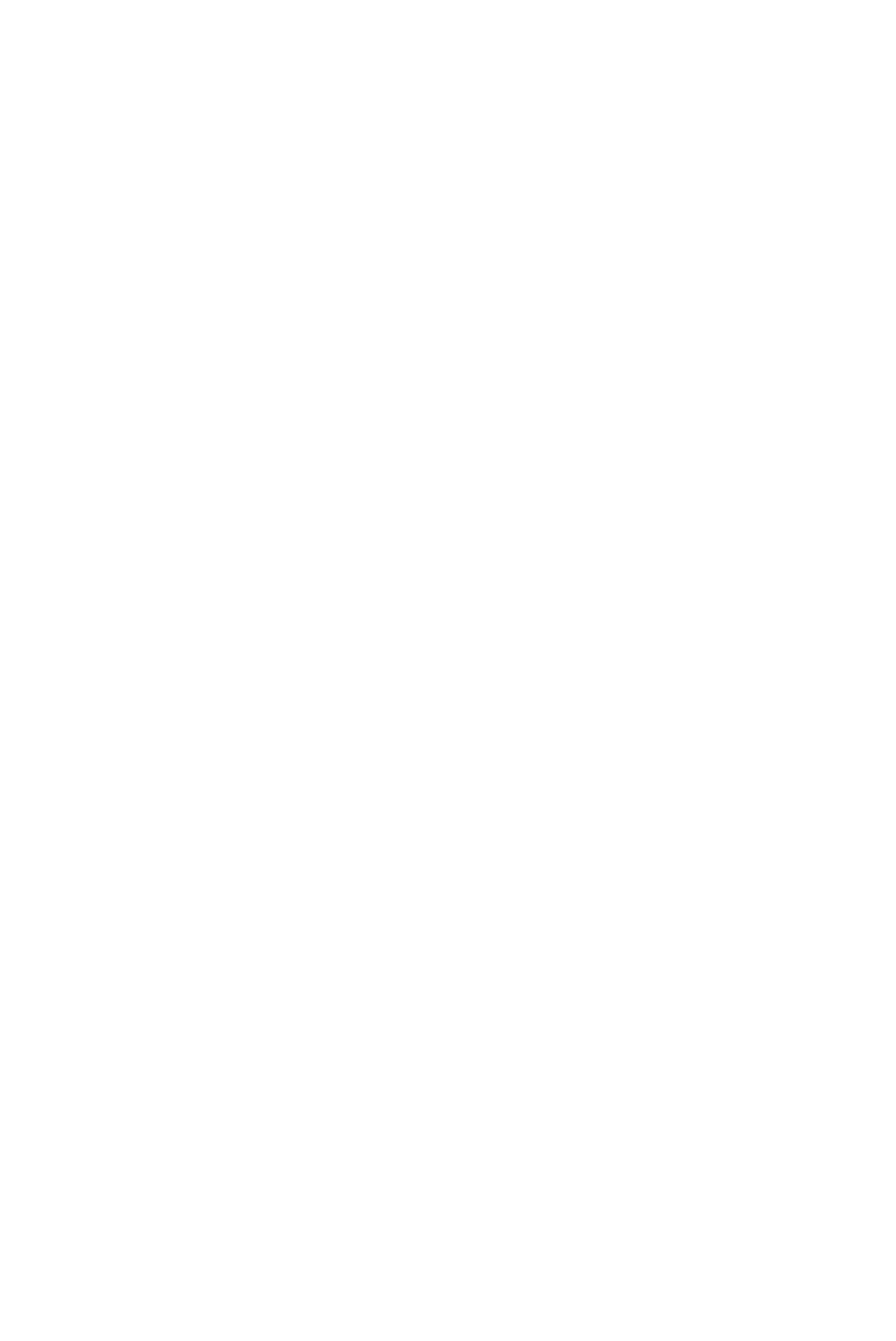
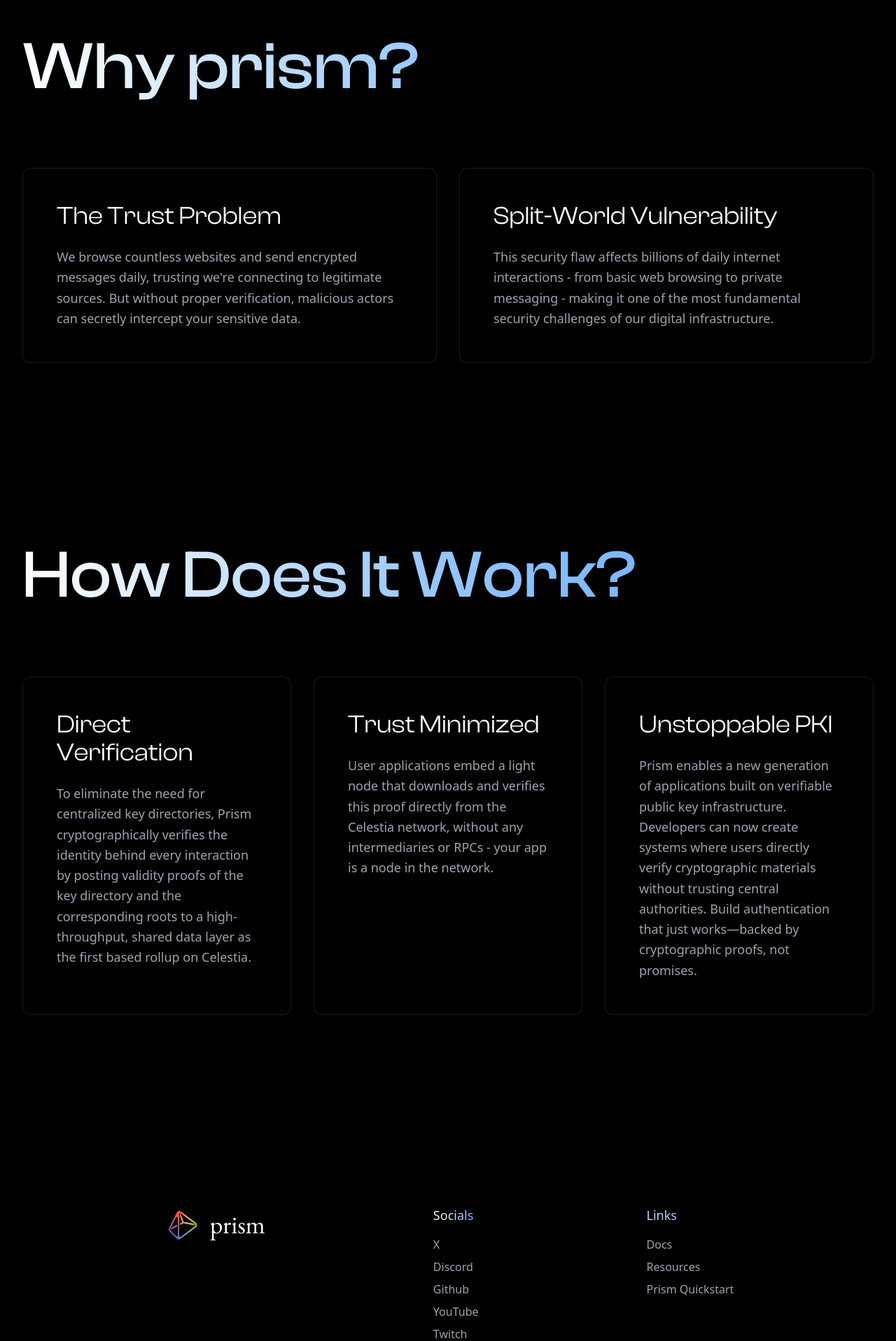
Before and after one commit to deltadevsde/prism-frontend2, a Next.js app: page / in a window 1280 px wide. Shown: the part 880-2797 px from the top of the page at 70% size. Before the commit the page ends 800 px from the top, so only its background shows below. Built offline with nearby package versions, Linux system fonts and the light colour scheme.

Commit message:
fix: first merge conflicts

```diff
--- /dev/null
+++ b/src/app/components/Footer.tsx
@@ -0,0 +1,85 @@
+"use client";
+
+import Image from "next/image";
+import Link from "next/link";
+
+const Footer = () => {
+  return (
+    <footer className="w-full bg-black/30 px-6 pt-16 pb-4 mt-20">
+      <div className="max-w-[1400px] flex mx-auto justify-center">
+        <div className="flex space-x-60 items-start">
+          <div className="flex items-center gap-3">
+            <Image
+              width={56}
+              height={56}
+              src="/prism_color.svg"
+              alt="prism logo"
+            />
+            <span className="text-white font-serif text-4xl">prism</span>
+          </div>
+
+          <div>
+		  	<h3 className="text-transparent bg-clip-text bg-gradient-to-r from-white via-blue-200 to-blue-400 font-medium text-lg mb-4">
+				Socials
+			</h3>
+            <ul className="space-y-2">
+              <li>
+                <Link href="#" className="text-gray-400 hover:text-white transition-colors">
+                  X
+                </Link>
+              </li>
+              <li>
+                <Link href="#" className="text-gray-400 hover:text-white transition-colors">
+                  Discord
+                </Link>
+              </li>
+              <li>
+                <Link href="#" className="text-gray-400 hover:text-white transition-colors">
+                  Github
+                </Link>
+              </li>
+              <li>
+                <Link href="#" className="text-gray-400 hover:text-white transition-colors">
+                  YouTube
+                </Link>
+              </li>
+              <li>
+                <Link href="#" className="text-gray-400 hover:text-white transition-colors">
+                  Twitch
+                </Link>
+              </li>
+            </ul>
+          </div>
+
+          <div>
+		  	<h3 className="text-transparent bg-clip-text bg-gradient-to-r from-blue-200 via-blue-300 to-blue-400 font-medium text-lg mb-4">
+				Links
+			</h3>
+            <ul className="space-y-2">
+              <li>
+                <Link href="#" className="text-gray-400 hover:text-white transition-colors">
+                  Docs
+                </Link>
+              </li>
+              <li>
+                <Link href="#" className="text-gray-400 hover:text-white transition-colors">
+                  Resources
+                </Link>
+              </li>
+              <li>
+                <Link href="#" className="text-gray-400 hover:text-white transition-colors">
+                  Prism Quickstart
+                </Link>
+              </li>
+            </ul>
+          </div>
+        </div>
+      </div>
+        <div className="mt-16 text-gray-400 text-sm">
+          © 2024, Prism Inc - All rights reserved.
+        </div>
+    </footer>
+  );
+};
+
+export default Footer;
--- /dev/null
+++ b/src/app/components/GridComponents.tsx
@@ -0,0 +1,71 @@
+"use client";
+
+import React from 'react';
+
+interface FeatureCardProps {
+  icon?: React.ReactNode;
+  title: string;
+  description: string;
+}
+
+const FeatureCard = ({ icon, title, description }: FeatureCardProps) => (
+  <div className="bg-black/30 backdrop-blur-sm border border-white/10 rounded-xl p-12 hover:bg-black/40 transition-all duration-300">
+    {icon && (
+      <div className="mb-8 inline-block bg-black/20 p-4 rounded-xl border border-white/10">
+        {icon}
+      </div>
+    )}
+    <h3 className="text-4xl font-display text-white mb-6">{title}</h3>
+    <p className="text-gray-400 text-lg leading-relaxed">{description}</p>
+  </div>
+);
+
+const WhyPrism = () => {
+  return (
+    <section id="why" className="w-full px-8 py-32">
+      <div className="mx-auto">
+        <h2 className="text-8xl font-medium text-transparent bg-clip-text bg-gradient-to-r from-white via-blue-300 to-blue-400 font-display mb-24 text-left">
+          Why prism?
+        </h2>
+        <div className="grid grid-cols-1 md:grid-cols-2 gap-8">
+          <FeatureCard
+            title="The Trust Problem"
+            description="We browse countless websites and send encrypted messages daily, trusting we're connecting to legitimate sources. But without proper verification, malicious actors can secretly intercept your sensitive data."
+          />
+          <FeatureCard
+            title="Split-World Vulnerability"
+            description="This security flaw affects billions of daily internet interactions - from basic web browsing to private messaging - making it one of the most fundamental security challenges of our digital infrastructure."
+          />
+        </div>
+      </div>
+    </section>
+  );
+};
+
+const HowItWorks = () => {
+  return (
+    <section id="how" className="w-full px-8 py-32">
+      <div className="mx-auto">
+        <h2 className="text-8xl font-medium text-transparent bg-clip-text bg-gradient-to-r from-white via-blue-300 to-blue-400 font-display mb-24 text-left">
+          How Does It Work?
+        </h2>
+        <div className="grid grid-cols-1 md:grid-cols-3 gap-8">
+          <FeatureCard
+            title="Direct Verification"
+            description="To eliminate the need for centralized key directories, Prism cryptographically verifies the identity behind every interaction by posting validity proofs of the key directory and the corresponding roots to a high-throughput, shared data layer as the first based rollup on Celestia."
+          />
+          <FeatureCard
+            title="Trust Minimized"
+            description="User applications embed a light node that downloads and verifies this proof directly from the Celestia network, without any intermediaries or RPCs - your app is a node in the network."
+          />
+          <FeatureCard
+            title="Unstoppable PKI"
+            description="Prism enables a new generation of applications built on verifiable public key infrastructure. Developers can now create systems where users directly verify cryptographic materials without trusting central authorities. Build authentication that just works—backed by cryptographic proofs, not promises."
+          />
+        </div>
+      </div>
+    </section>
+  );
+};
+
+export { WhyPrism, HowItWorks };
--- /dev/null
+++ b/src/app/components/MouseFollower.tsx
@@ -0,0 +1,59 @@
+"use client";
+
+import { useState, useEffect } from 'react';
+
+const MouseFollower = () => {
+  const [position, setPosition] = useState({ x: 0, y: 0 });
+  const [isVisible, setIsVisible] = useState(false);
+
+  useEffect(() => {
+    let timeoutId: NodeJS.Timeout;
+
+    const handleMouseMove = (e: globalThis.MouseEvent) => {
+      // Clear any existing timeout
+      clearTimeout(timeoutId);
+      setIsVisible(true);
+
+      // Add some smoothing by using requestAnimationFrame
+      requestAnimationFrame(() => {
+        setPosition({
+          x: e.clientX - 2,
+          y: e.clientY - 2,
+        });
+      });
+
+      // Hide the dot if theres no movement after 1s
+      timeoutId = setTimeout(() => {
+        setIsVisible(false);
+      }, 1000);
+    };
+
+    const handleMouseLeave = () => {
+      setIsVisible(false);
+    };
+
+    window.addEventListener('mousemove', handleMouseMove);
+    window.addEventListener('mouseleave', handleMouseLeave);
+
+    return () => {
+      window.removeEventListener('mousemove', handleMouseMove);
+      window.removeEventListener('mouseleave', handleMouseLeave);
+      clearTimeout(timeoutId);
+    };
+  }, []);
+
+  return (
+    <div
+      className={`fixed pointer-events-none w-2 h-2 rounded-full bg-blue-300 transition-all duration-300 ease-out
+                ${isVisible ? 'opacity-100 scale-100' : 'opacity-0 scale-0'}`}
+      style={{
+        transform: `translate(${position.x}px, ${position.y}px)`,
+		top: 0,
+		left: 0,
+        boxShadow: '0 0 20px 4px rgba(147, 197, 253, 0.3)',
+      }}
+    />
+  );
+};
+
+export default MouseFollower;
--- a/src/app/page.tsx
+++ b/src/app/page.tsx
@@ -1,4 +1,7 @@
 import Image from "next/image";
+import MouseFollower from "./components/MouseFollower";
+import { HowItWorks, WhyPrism } from "./components/GridComponents";
+import Footer from "./components/Footer";
 
 function Hero() {
   return (
@@ -32,7 +35,7 @@
 
 function TopNav() {
   return (
-    <div className=" absolute top-6">
+    <div className="absolute top-6">
       {/* Bottom highlight effect */}
       <div className="absolute bottom-0 left-1/2 -translate-x-1/2 w-4/5 h-px bg-blue-300/20 blur-sm" />
       <div className="absolute bottom-0 left-1/2 -translate-x-1/2 w-2/3 h-px bg-blue-200/20 blur" />
@@ -76,19 +79,19 @@
 
 export default function Home() {
   return (
-    <main className="flex items-center flex-col justify-center h-screen bg-black text-center">
-      <TopNav />
-      <Hero />
-      {/* Why Prism? */}
-      <div>
-        <h1> Why Prism? </h1>
+    <main className="min-h-screen bg-black">
+      <MouseFollower />
+      <div className="relative">
+        <div className="flex items-center justify-center">
+          <TopNav />
+        </div>
+        <div className="h-screen flex items-center justify-center">
+          <Hero />
+        </div>
+        <WhyPrism />
+        <HowItWorks />
       </div>
-      {/* How does it work? */}
-      <div>
-        <h1> How does it work? </h1>
-      </div>
-      {/* Footer */}
-      <div></div>
+      <Footer />
     </main>
   );
 }
```
